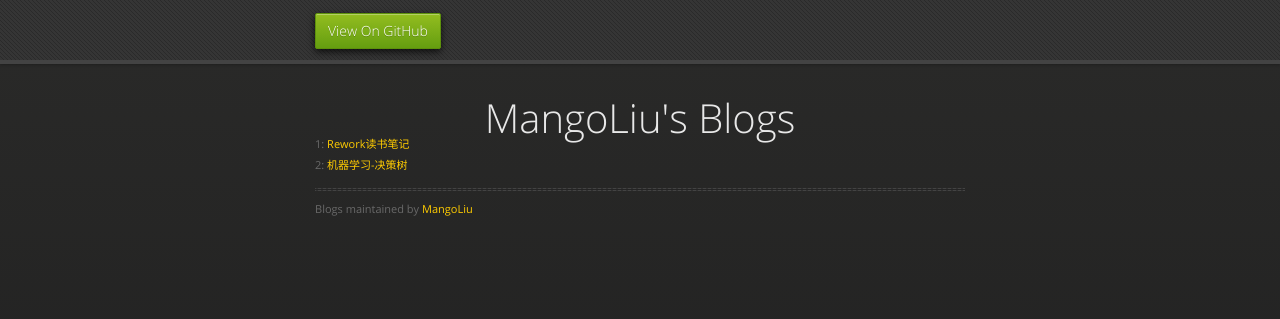
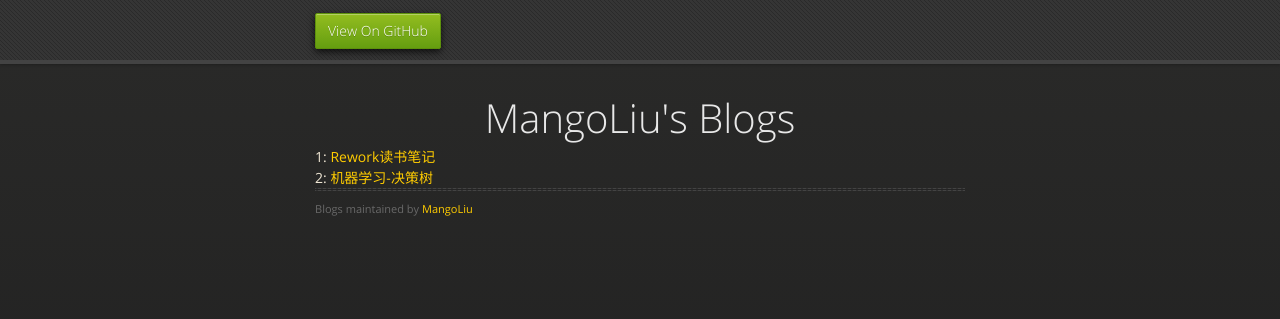
Before and after one commit to MangoLiu/mangoliu.github.io, a plain HTML site: page index.html in a window 1280 px wide. Drawn offline with Linux system fonts and the light colour scheme.

Commit message:
update index & jueceshu

```diff
--- a/index.html
+++ b/index.html
@@ -35,16 +35,10 @@
           <!--<p>MangoLiu's Bolg</p>-->
 
           <!--   添加内容 -->
-          <!-- <span class="credits left" size="22">1: <a href="https://github.com/MangoLiu">About MangoLiu</a></span>-->
-          <!--<p>1: <a href="https://github.com/MangoLiu/mangoliu.github.io/blob/master/Rework%E8%AF%BB%E4%B9%A6%E7%AC%94%E8%AE%B0.md">Rework读书笔记</a></p>
-		  <br>
-          <p>2: <a href=" https://github.com/MangoLiu/mangoliu.github.io/blob/master/%E6%9C%BA%E5%99%A8%E5%AD%A6%E4%B9%A0_%E5%86%B3%E7%AD%96%E6%A0%91.md">机器学习-决策树</a></p>
-          <br>
-		  -->
-         <span class="credits left" size = "32">1: <a href="https://github.com/MangoLiu/mangoliu.github.io/blob/master/Rework%E8%AF%BB%E4%B9%A6%E7%AC%94%E8%AE%B0.md">Rework读书笔记</a></span>
+         <span>1: <a href="https://github.com/MangoLiu/mangoliu.github.io/blob/master/Rework%E8%AF%BB%E4%B9%A6%E7%AC%94%E8%AE%B0.md">Rework读书笔记</a></span>
 	     <br>
 
-         <span class="credits left" size = "16">2: <a href="https://github.com/MangoLiu/mangoliu.github.io/blob/master/%E6%9C%BA%E5%99%A8%E5%AD%A6%E4%B9%A0_%E5%86%B3%E7%AD%96%E6%A0%91.md">机器学习-决策树</a></span>
+         <span>2: <a href="https://github.com/MangoLiu/mangoliu.github.io/blob/master/%E6%9C%BA%E5%99%A8%E5%AD%A6%E4%B9%A0_%E5%86%B3%E7%AD%96%E6%A0%91.md">机器学习-决策树</a></span>
          <br>
           <hr>
           <span class="credits left">Blogs maintained by <a href="https://github.com/MangoLiu">MangoLiu</a></span>
```
Also changed, not shown: 1 other file.
